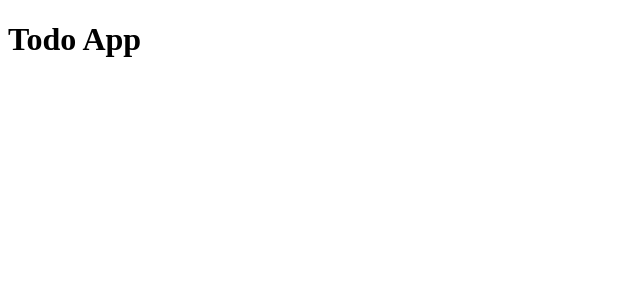
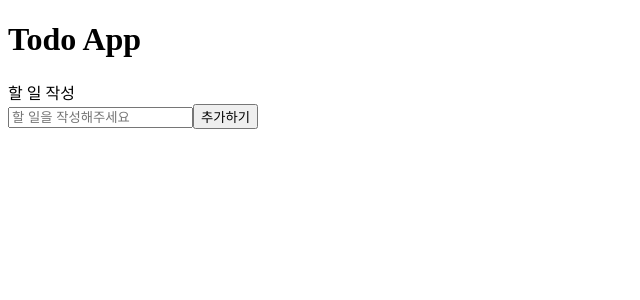
Before and after one commit to zestlee1106/vue3-test, a Vue app: page / in a window 1280 px wide. Shown: the top 300 px of the page, without its empty margins (0-640 px from the left). Built offline with nearby package versions, Linux system fonts and the light colour scheme.

Commit message:
간단한 앱 추가

```diff
--- a/src/App.vue
+++ b/src/App.vue
@@ -1,5 +1,45 @@
 <template>
   <div>
     <h1>Todo App</h1>
+    <div>
+      <label for="todo-control">할 일 작성</label>
+      <div>
+        <input
+          id="todo-control"
+          type="text"
+          placeholder="할 일을 작성해주세요"
+          :value="text"
+          @input="handleInput"
+        />
+        <button type="button" @click="handleClickAddTodo">추가하기</button>
+      </div>
+    </div>
+    <ul>
+      <li v-for="todo in todoList" :key="todo.id">
+        {{ todo.text }}
+      </li>
+    </ul>
   </div>
 </template>
+
+<script setup>
+import { ref } from "vue";
+
+const text = ref("");
+
+const handleInput = (event) => {
+  text.value = event.target.value;
+};
+
+const newId = ref(0);
+const todoList = ref([]);
+
+const handleClickAddTodo = () => {
+  todoList.value.push({
+    id: newId.value,
+    text: text.value,
+  });
+  newId.value += 1;
+  text.value = "";
+};
+</script>
```
